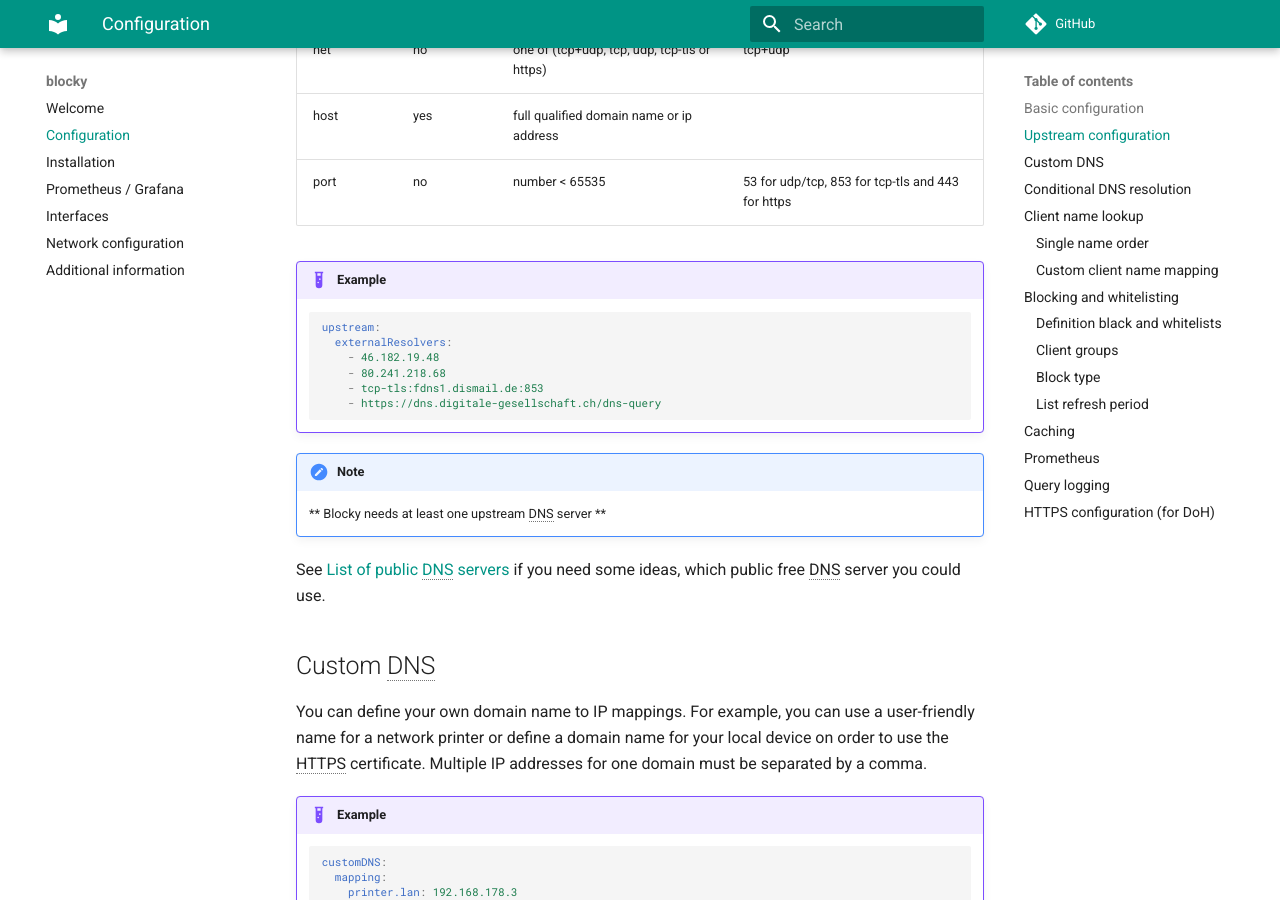
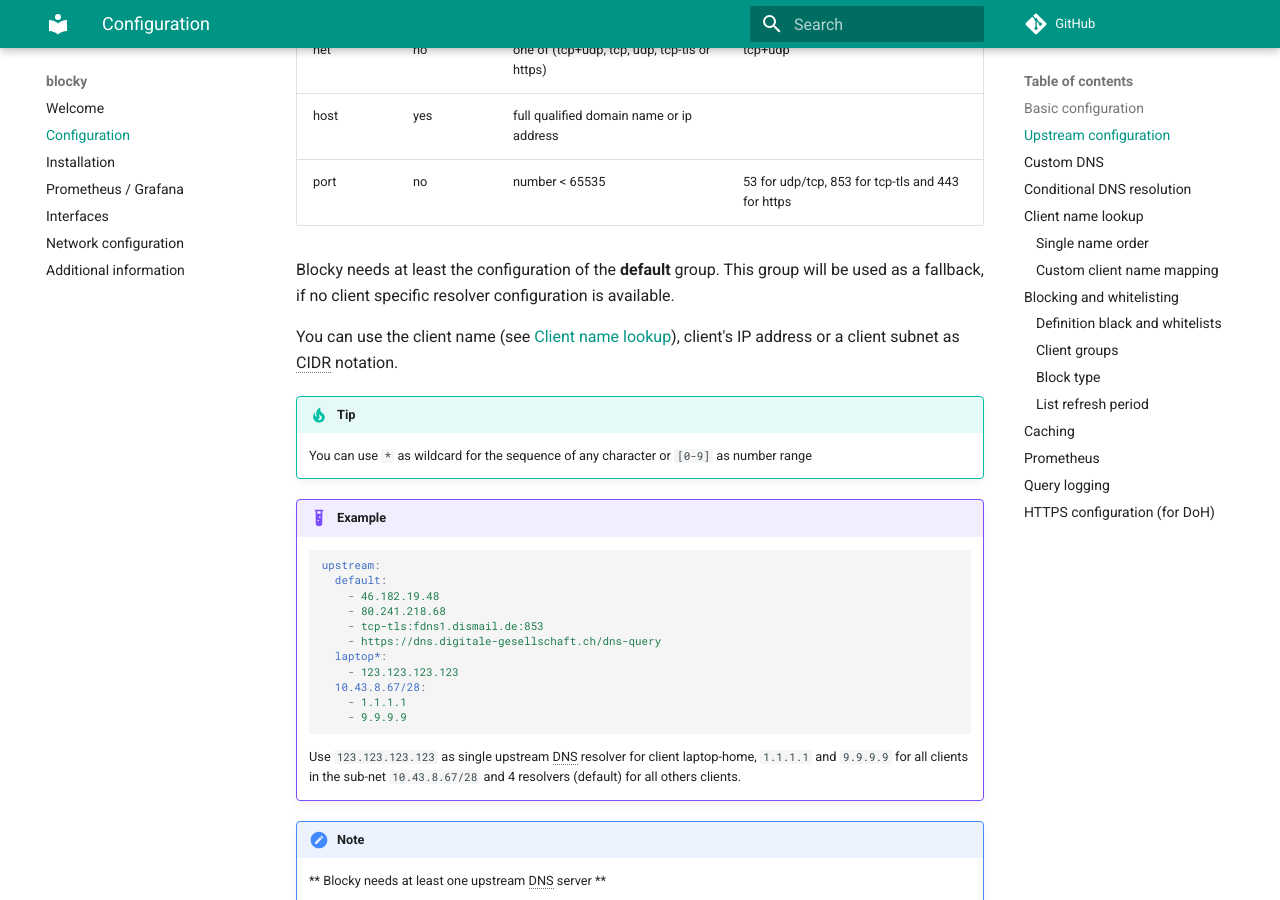
Before and after one commit to 0xERR0R/blocky, an MkDocs documentation site: the page built from docs/configuration.md, in a window 1280 px wide and 900 px high, scrolled down 1707 px. Built offline with MkDocs 1.6.1 and Material for MkDocs 9.7.7, drawn with Linux system fonts in a browser that asks for light colours; comment, search, counter and statistics services are not loaded.

Commit message:
#81: Configuration of different upstream DNS servers for different clients (documentation)

````diff
--- a/docs/configuration.md
+++ b/docs/configuration.md
@@ -52,16 +52,34 @@
 | host      | yes       | full qualified domain name or ip address     |                                                   |
 | port      | no        | number < 65535                               | 53 for udp/tcp, 853 for tcp-tls and 443 for https |
 
+Blocky needs at least the configuration of the **default** group. This group will be used as a fallback, if no client
+specific resolver configuration is available.
+
+You can use the client name (see [Client name lookup](#client-name-lookup)), client's IP address or a client subnet as
+CIDR notation.
+
+!!! tip
+
+    You can use `*` as wildcard for the sequence of any character or `[0-9]` as number range
+
 !!! example
 
     ```yaml
     upstream:
-      externalResolvers:
+      default:
         - 46.182.19.48
         - 80.241.218.68
         - tcp-tls:fdns1.dismail.de:853
         - https://dns.digitale-gesellschaft.ch/dns-query
+      laptop*:
+        - 123.123.123.123
+      10.43.8.67/28:
+        - 1.1.1.1
+        - 9.9.9.9
     ```
+
+    Use `123.123.123.123` as single upstream DNS resolver for client laptop-home,
+    `1.1.1.1` and `9.9.9.9` for all clients in the sub-net `10.43.8.67/28` and 4 resolvers (default) for all others clients.
 
 !!! note
 
````
Also changed, not shown: README.md (+1 -0 lines), docs/index.md (+1 -0 lines).
